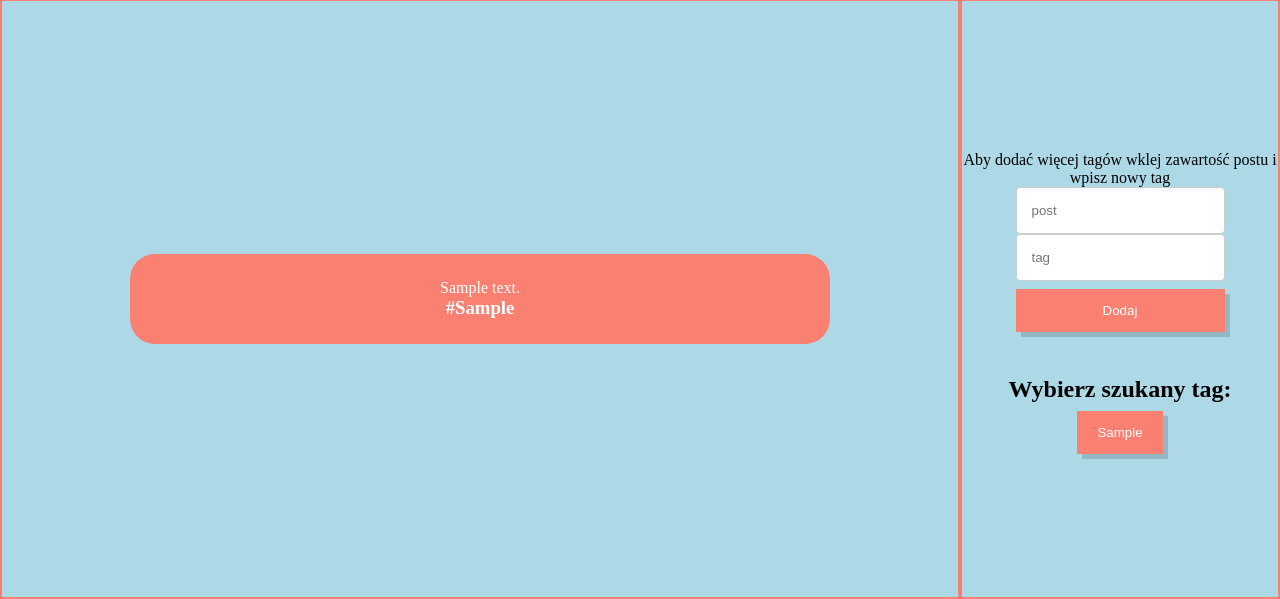
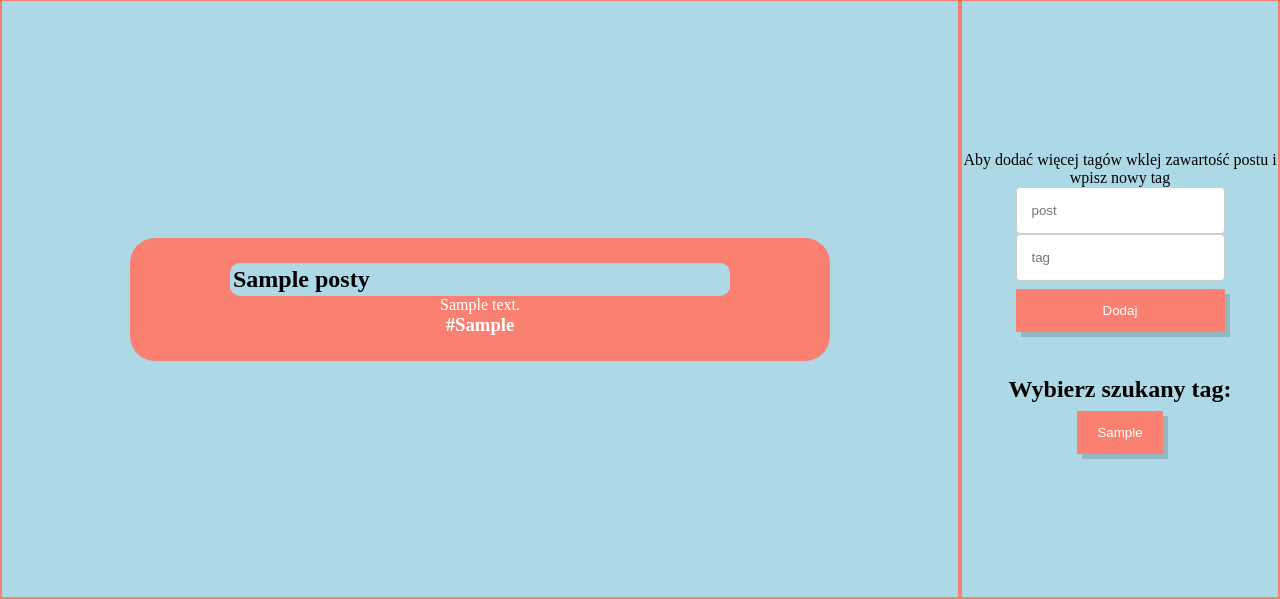
Before and after one commit to 3ti-2020/crud-wiele-do-wielu-oliwier-sikora, a PHP site: page /blog/index.php in a window 1280 px wide. Shown: the part 201-800 px from the top of the page. Run offline with PHP 8.4, Linux system fonts and the light colour scheme; tables that the repository leaves empty or names only in its code hold one stand-in row (values such as "Sample post"); data that the repository does not hold is empty.

Commit message:
Add files via upload

```diff
--- a/blog/index.php
+++ b/blog/index.php
@@ -22,6 +22,14 @@
          while($row=$result->fetch_assoc()){
             echo("<article class='post'>");
             echo("<div class='content'>");
+            $result1=$conn->query("SELECT distinct title from posty where posty.content='".$row['content']."'");
+            while ($row1=$result1->fetch_assoc()) {
+                if($row1['title']!=""){
+                    echo("<h2 class='title'>".$row1['title']."</h2>");
+                    }else{
+                       echo("<h2 class='title'>Brak tytułu</h2>");
+                    };
+            };
             echo($row['content']);
             echo("</div>");
             echo("<h3 class='tag'>");
--- a/blog/style.css
+++ b/blog/style.css
@@ -117,7 +117,7 @@ input[type=text]{
     background-color: lightsalmon;
     color: black;
     padding-left: 0.5rem;
-    border-left: 0.5rem solid #00ff99;
+    border-left: 1.5rem solid #00ff99;
 }
 
 h1 {
@@ -143,3 +143,11 @@ p{
     text-align: center;
     margin-top: 15px;
 }
+
+.title{
+    width: 100%;
+    background-color: lightblue;
+    border-radius: 10px;
+    color: black;
+    padding: 3px;
+}
```
Also changed, not shown: blog/index1.php (+8 -0 lines).
